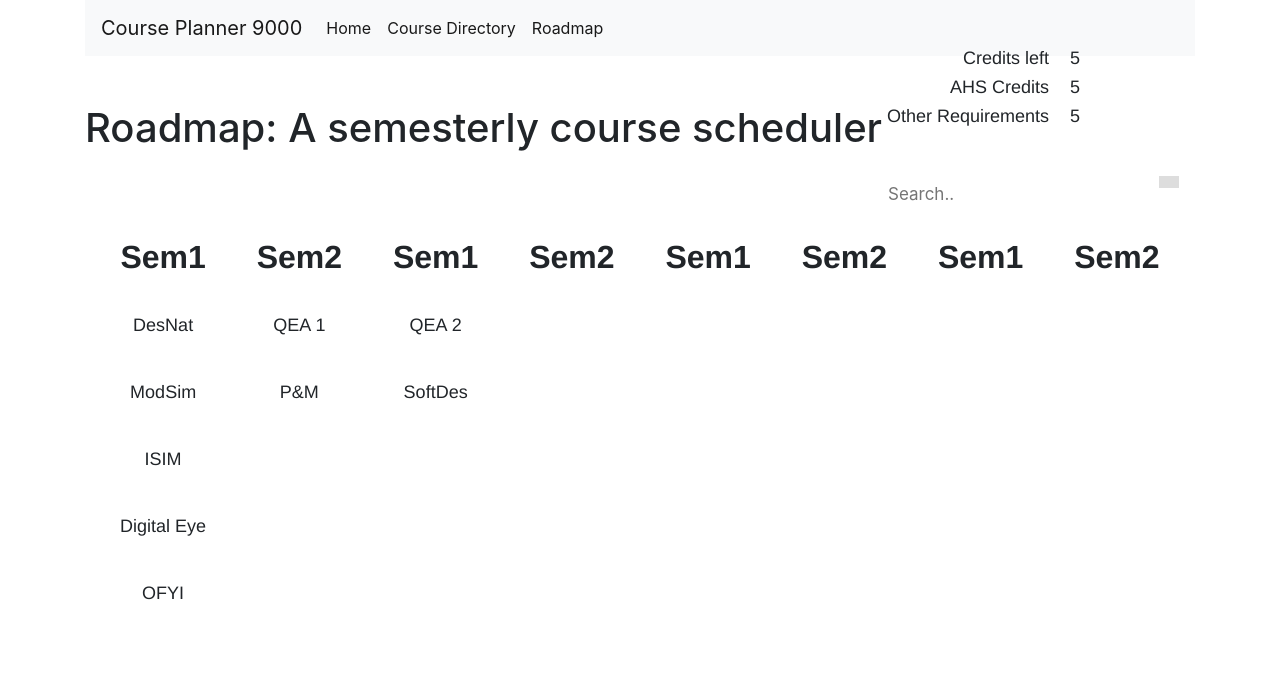
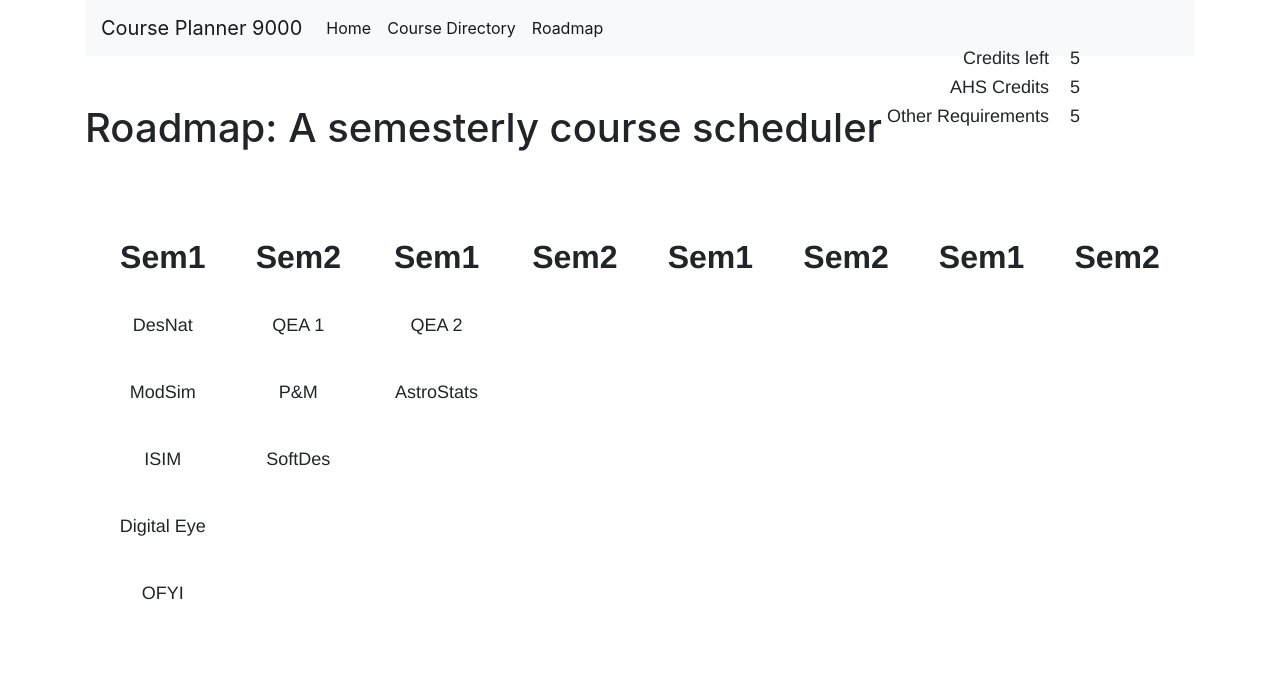
Before and after one commit to jamesHo22/CoursePlanner9000, a Flask app: page /roadmap/ in a window 1280 px wide. Shown: the top 677 px of the page. Run offline with Flask 2, Linux system fonts and the light colour scheme; some libraries are stand-ins or nearby versions.

Commit message:
Removed search bar

```diff
--- a/templates/roadmap.html
+++ b/templates/roadmap.html
@@ -138,12 +138,12 @@
 
 </body>
 
-<div class="search-container">
+<!-- <div class="search-container">
   <form action="/action_page.php">
     <input type="text" placeholder="Search.." name="search">
     <button type="submit"><i class="fa fa-search"></i></button>
   </form>
-</div>
+</div> -->
 
 <meta content='width=device-width, initial-scale=1, maximum-scale=1' name='viewport'>
 <div class="credits">
@@ -198,7 +198,7 @@
         <tr>
             <td>ModSim</td>
             <td>P&M</td>
-            <td>SoftDes</td>
+            <td>AstroStats</td>
             <td> </td>
             <td> </td>
             <td> </td>
@@ -207,7 +207,7 @@
         </tr>
         <tr>
             <td>ISIM</td>
-            <td></td>
+            <td>SoftDes</td>
             <td> </td>
             <td> </td>
             <td> </td>
```
